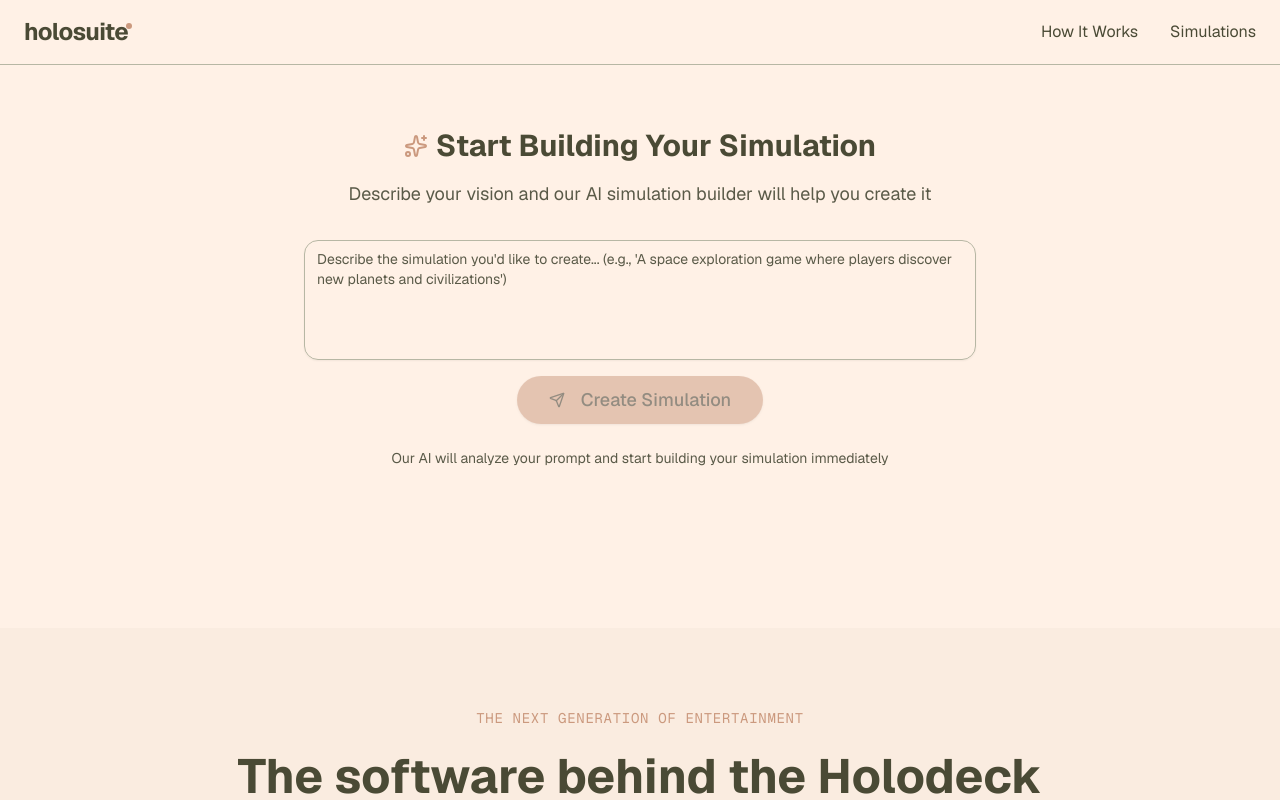
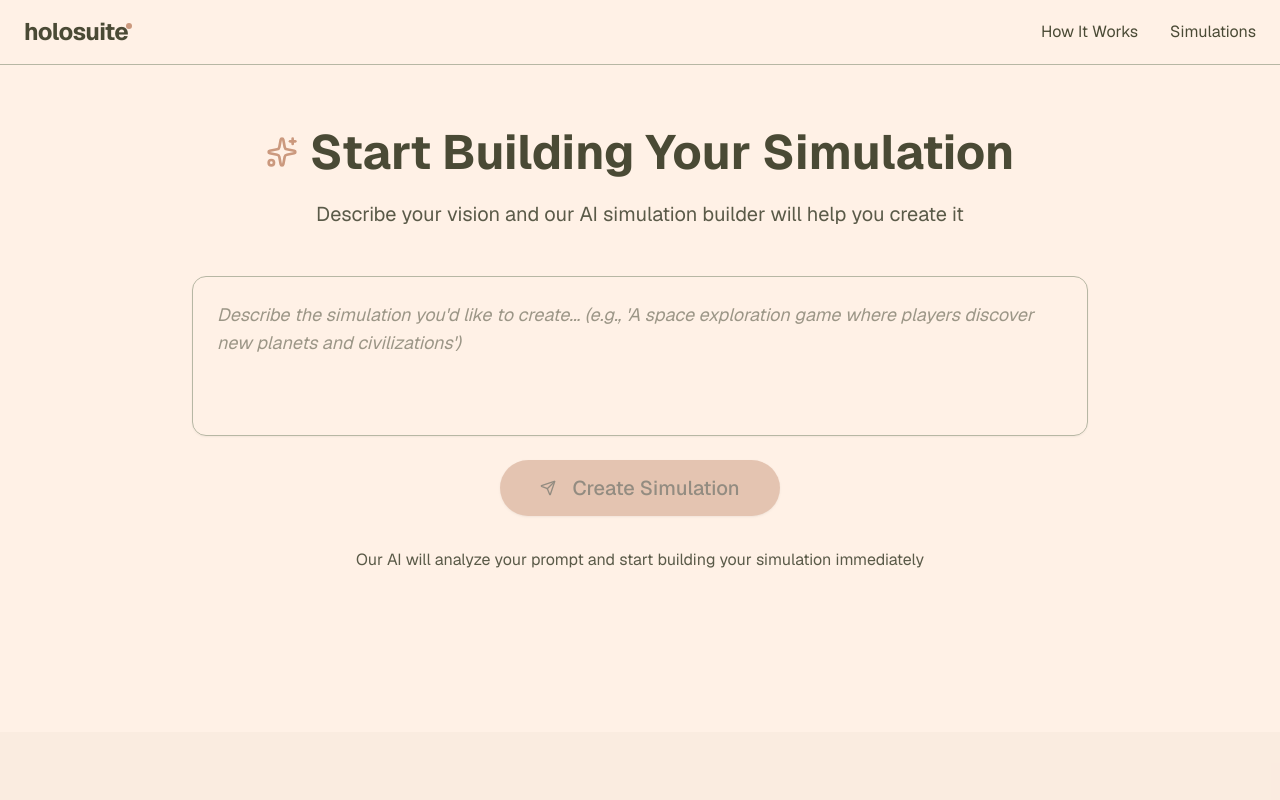
Before and after one commit to holosuite/holosuite.lol, a Next.js app: page / in a window 1280 px wide. Shown: the top 800 px of the page. Built offline with nearby package versions, Linux system fonts and the light colour scheme; no server answers.

Commit message:
fix sample input text

```diff
--- a/components/prompt-submission.tsx
+++ b/components/prompt-submission.tsx
@@ -41,27 +41,27 @@ export function PromptSubmission() {
   };
 
   return (
-    <div className="w-full max-w-2xl mx-auto">
-      <div className="text-center mb-8">
-        <div className="inline-flex items-center gap-2 mb-4">
-          <Sparkles className="w-6 h-6 text-primary" />
-          <h2 className="text-3xl font-bold text-foreground">
+    <div className="w-full max-w-4xl mx-auto">
+      <div className="text-center mb-12">
+        <div className="inline-flex items-center gap-3 mb-6">
+          <Sparkles className="w-8 h-8 text-primary" />
+          <h2 className="text-4xl lg:text-5xl font-bold text-foreground">
             Start Building Your Simulation
           </h2>
         </div>
-        <p className="text-lg text-muted-foreground">
+        <p className="text-xl text-muted-foreground max-w-2xl mx-auto">
           Describe your vision and our AI simulation builder will help you
           create it
         </p>
       </div>
 
-      <form onSubmit={handleSubmit} className="space-y-4">
+      <form onSubmit={handleSubmit} className="space-y-6">
         <div className="relative">
           <Textarea
             value={prompt}
             onChange={(e) => setPrompt(e.target.value)}
             placeholder="Describe the simulation you'd like to create... (e.g., 'A space exploration game where players discover new planets and civilizations')"
-            className="min-h-[120px] resize-none text-base"
+            className="min-h-[160px] resize-none text-lg p-6 placeholder:text-lg placeholder:italic placeholder:opacity-60"
             disabled={isSubmitting}
           />
         </div>
@@ -70,16 +70,16 @@ export function PromptSubmission() {
           <Button
             type="submit"
             disabled={!prompt.trim() || isSubmitting}
-            className="bg-primary hover:bg-primary/90 text-primary-foreground font-medium rounded-full px-8 py-6 text-lg min-w-[200px]"
+            className="bg-primary hover:bg-primary/90 text-primary-foreground font-medium rounded-full px-10 py-7 text-xl min-w-[240px] transition-all hover:scale-105"
           >
             {isSubmitting ? (
               <>
-                <div className="w-5 h-5 mr-2 animate-spin rounded-full border-2 border-primary-foreground border-t-transparent" />
+                <div className="w-6 h-6 mr-2 animate-spin rounded-full border-2 border-primary-foreground border-t-transparent" />
                 Creating...
               </>
             ) : (
               <>
-                <Send className="w-5 h-5 mr-2" />
+                <Send className="w-6 h-6 mr-2" />
                 Create Simulation
               </>
             )}
@@ -87,8 +87,8 @@ export function PromptSubmission() {
         </div>
       </form>
 
-      <div className="mt-6 text-center">
-        <p className="text-sm text-muted-foreground">
+      <div className="mt-8 text-center">
+        <p className="text-base text-muted-foreground">
           Our AI will analyze your prompt and start building your simulation
           immediately
         </p>
```
